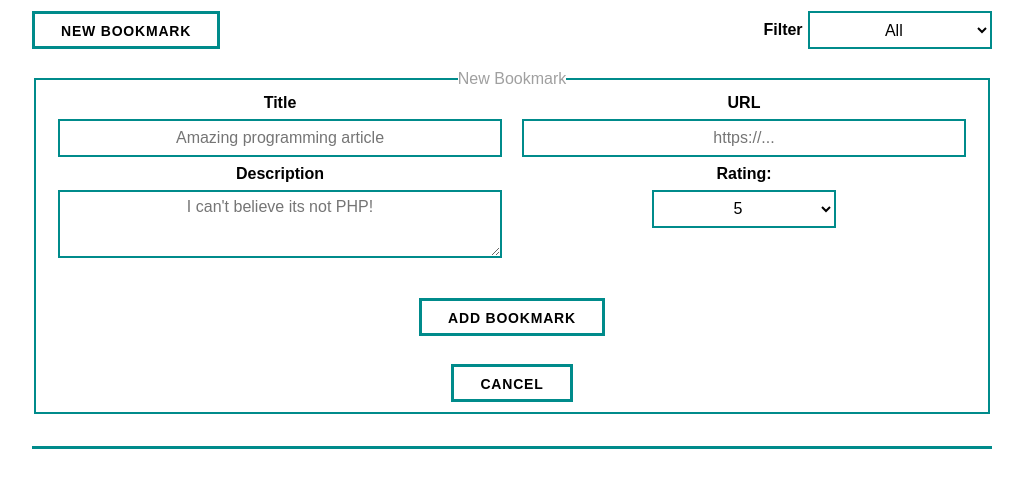
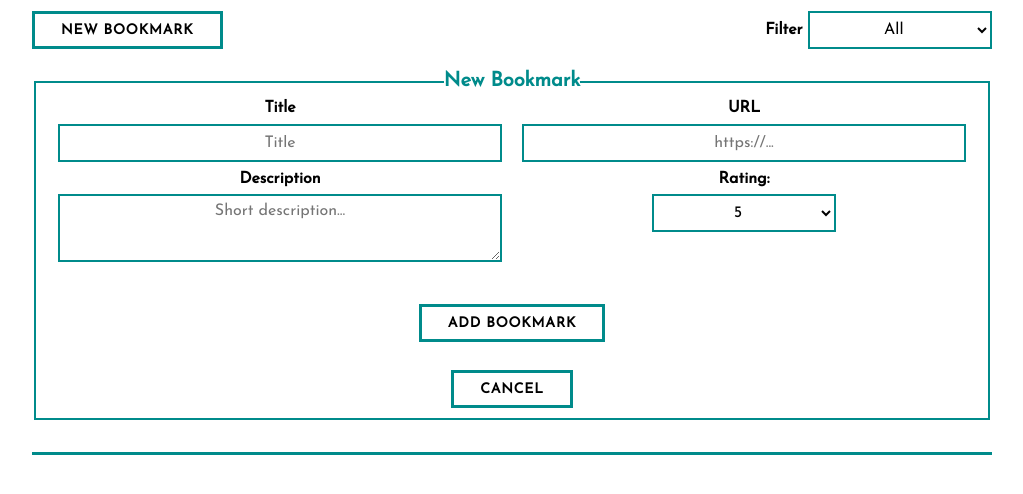
Before and after one commit to thinkful-ei-firefly/HectorBookmarkApp, a plain HTML site: page index.html in a window 1280 px wide. Both pictures are taken after a click on the button "NEW BOOKMARK". Shown: the part 128-622 px from the top of the page, without its empty margins (128-1151 px from the left). Drawn offline with nearby package versions, Linux system fonts and the light colour scheme; no server answers.

Commit message:
working app

```diff
--- a/index.html
+++ b/index.html
@@ -8,7 +8,7 @@
   <title>BookmarkApp</title>
 
   <!-- Styles -->
-  <link href="https://fonts.googleapis.com/css?family=Open+Sans|Raleway:400,600,700,800" rel="stylesheet">
+  <link href="https://fonts.googleapis.com/css?family=Josefin+Sans&display=swap" rel="stylesheet">
   <link rel="stylesheet" href="https://cdnjs.cloudflare.com/ajax/libs/font-awesome/4.7.0/css/font-awesome.css">
   <link rel='stylesheet' href='https://cdnjs.cloudflare.com/ajax/libs/normalize/8.0.0/normalize.min.css'>
   <link rel='stylesheet' href='styles/grid.css'>
--- a/scripts/api.js
+++ b/scripts/api.js
@@ -1,5 +1,4 @@
 'use strict';
-
 
 const API = (function() {
   // Base url for API
--- a/scripts/bookmarks.js
+++ b/scripts/bookmarks.js
@@ -1,6 +1,6 @@
 'use strict';
 
-/* global $, Store, API, Generator */
+/* global Store, API, Generator */
 
 const Bookmarks = (function() {
   /***** Event listener handlers *****/
--- a/scripts/generator.js
+++ b/scripts/generator.js
@@ -177,16 +177,16 @@ const Generator = (function() {
         <div class='col-6'>
           <!-- Title -->
           <label for='js-form-title'>Title</label>
-          <li class='new-item-li'><input type='text' id='js-form-title' name='title' placeholder='Amazing programming article'></li>
+          <li class='new-item-li'><input type='text' id='js-form-title' name='title' placeholder='Title' required></li>
 
           <!-- Description -->
           <label for='js-form-description'>Description</label>
-          <li class='new-item-li'><textarea id='js-form-description' name='description' placeholder="I can't believe its not PHP!"></textarea>
+          <li class='new-item-li'><textarea id='js-form-description' name='description' placeholder="Short description..." required></textarea>
         </div>
         <div class='col-6'>
         <!-- URL -->
           <label for='js-form-url'>URL</label>
-          <li class='new-item-li'><input type='url' id='js-form-url' name='url' placeholder='https://...'></li>
+          <li class='new-item-li'><input type='url' id='js-form-url' name='url' placeholder='https://...' required></li>
 
           <!-- Rating -->
           <label for='js-form-rating' id='rating-label'>Rating: </label>
--- a/scripts/index.js
+++ b/scripts/index.js
@@ -1,9 +1,12 @@
+'use strict';
+
 /* global Store, Bookmarks, API */
+
 $(function() {
   // Bind the event listeners
   Bookmarks.bindEventListeners();
   // Make the initial API call to the server to get all the bookmarks that are present
-    API.getBookmarks(bookmarks => {
+  api.getBookmarks(bookmarks => {
     // Loop through bookmarks and add them to the store
     bookmarks.forEach(bookmark => Store.addBookmark(bookmark));
     // Render the page
--- a/styles/index.css
+++ b/styles/index.css
@@ -150,7 +150,10 @@ ul {
   }
 
   legend {
-    color: rgb(160, 160, 160);
+    color: darkcyan;
+    font-weight: 600;
+    font-size: 20px;
+
   }
 
   fieldset {
@@ -192,7 +195,7 @@ ul {
   input[type='url']:focus,
   textarea:focus,
   select:focus {
-    border: 3px solid #aaa8a8;
+    border: 3px solid darkcyan;
     outline: 0;
   }
 
```
Lines whose indentation alone changed are shown as unchanged.
